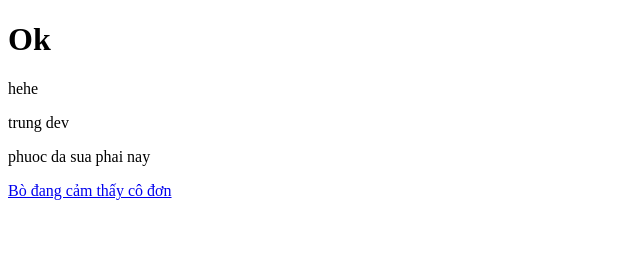
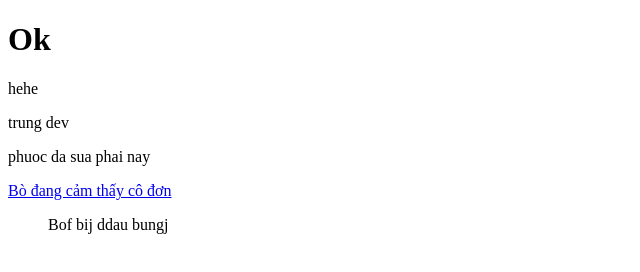
Before and after one commit to NgocTrungTran/HelloJobs, a plain HTML site: page index.html in a window 1280 px wide. Shown: the whole page, without its empty margins (0-640 px from the left). Drawn offline with Linux system fonts and the light colour scheme.

Commit message:
thay doi

```diff
--- a/index.html
+++ b/index.html
@@ -12,5 +12,6 @@
     <p>trung dev</p>
     <p>phuoc da sua phai nay</p>
     <a href="https://www.facebook.com/profile.php?id=100017491183684">Bò đang cảm thấy cô đơn</a>
+    <ul>Bof bij ddau bungj</ul>
 </body>
 </html>
```
